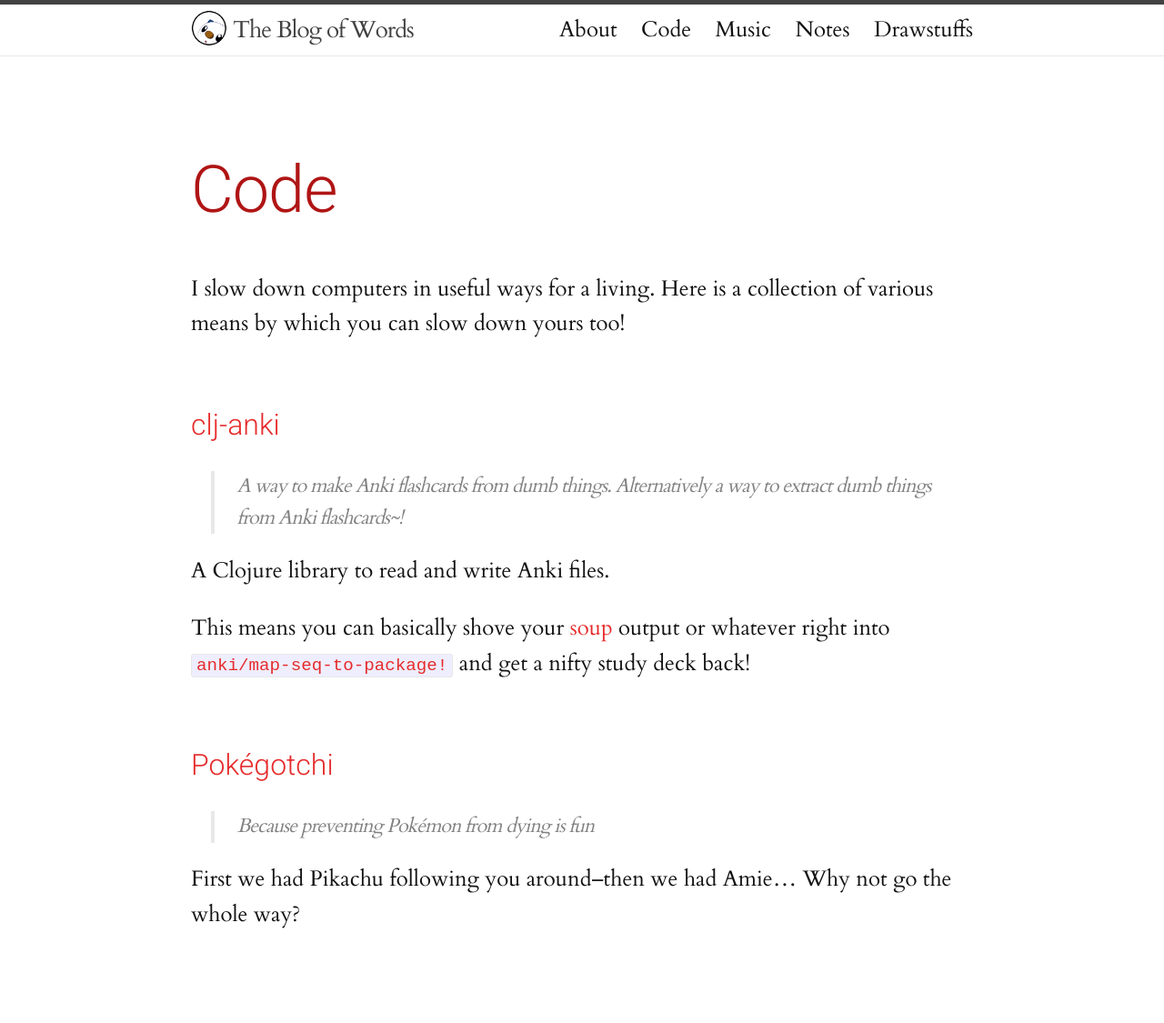
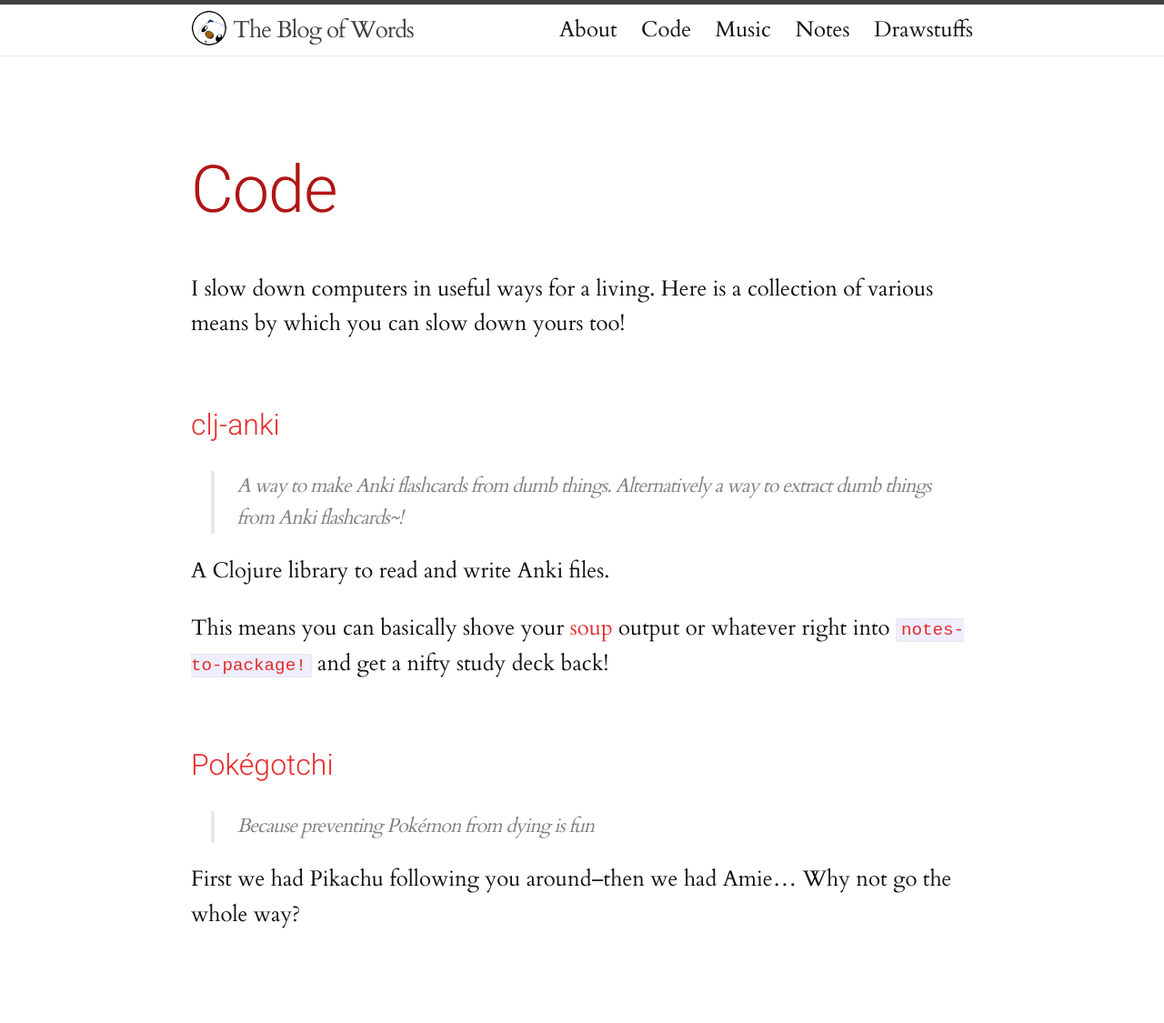
Before and after one commit to Crinklewott/diape.red, a Jekyll site: the page built from code.md, in a window 1280 px wide. Shown: the whole page at 91% size. Built offline with Jekyll 4.4.1, drawn with Linux system fonts in a browser that asks for light colours.

Commit message:
Update code page with soft-wrapping and changed the clj-anki function

```diff
--- a/code.md
+++ b/code.md
@@ -4,22 +4,16 @@
 permalink: /code/
 ---
 
-I slow down computers in useful ways for a living. Here is a
-collection of various means by which you can slow down yours too!
+I slow down computers in useful ways for a living. Here is a collection of various means by which you can slow down yours too!
 
 ## [clj-anki](https://github.com/Archenoth/clj-anki)
-> A way to make Anki flashcards from dumb things. Alternatively a way
-> to extract dumb things from Anki flashcards~!
+> A way to make Anki flashcards from dumb things. Alternatively a way to extract dumb things from Anki flashcards~!
 
 A Clojure library to read and write Anki files.
 
-This means you can basically shove
-your [soup](https://github.com/mfornos/clojure-soup) output or
-whatever right into [`anki/map-seq-to-package!`](https://github.com/Archenoth/clj-anki/blob/master/doc/intro.md#writing) and get a nifty study
-deck back!
+This means you can basically shove your [soup](https://github.com/mfornos/clojure-soup) output or whatever right into [`notes-to-package!`](https://github.com/Archenoth/clj-anki/blob/master/doc/intro.md#writing) and get a nifty study deck back!
 
 ## [Pokégotchi](https://github.com/Archenoth/Pokegotchi)
 > Because preventing Pokémon from dying is fun
 
-First we had Pikachu following you around--then we had Amie... Why not
-go the whole way?
+First we had Pikachu following you around--then we had Amie... Why not go the whole way?
```
